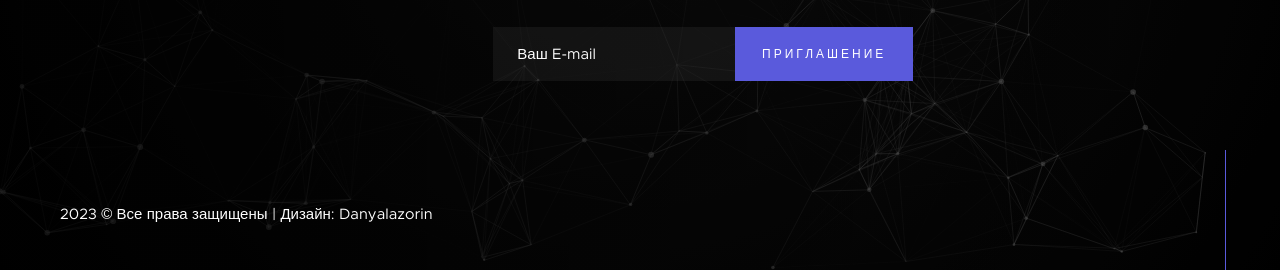
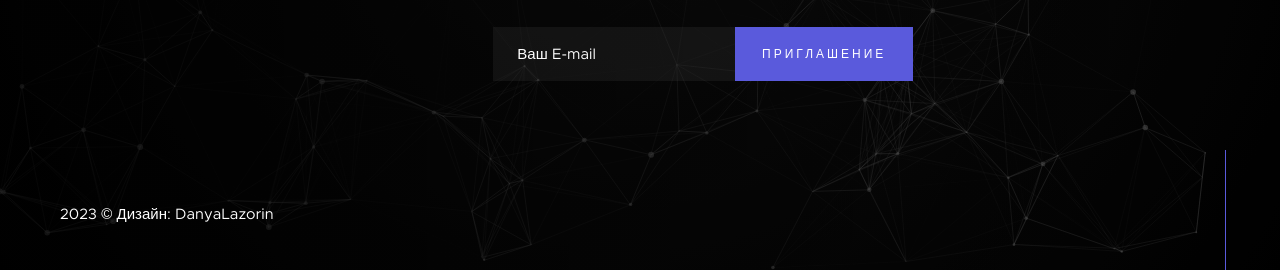
Before and after one commit to itispm/site.github.io, a plain HTML site: page index.html in a window 1280 px wide. Shown: the part 530-800 px from the top of the page. Drawn offline with Linux system fonts and the light colour scheme; animation ran at ten frames a second.

Commit message:
Update index.html

```diff
--- a/index.html
+++ b/index.html
@@ -99,8 +99,8 @@ CEO DanyaLazorin.
                 </li>
             </ul>
             <div class="row home-copyright">
-                <span style='color: white;'>2023 © Все права защищены | <a href="https://giraffeweb.ru"
-                    target="_blank" style='color: white;'>Дизайн: Danyalazorin</a>
+                <span style='color: white;'>2023 ©<a href="https://giraffeweb.ru"
+                    target="_blank" style='color: white;'> Дизайн: DanyaLazorin</a>
             </div>
             <div class="home-content__line"></div>
         </div>
```
